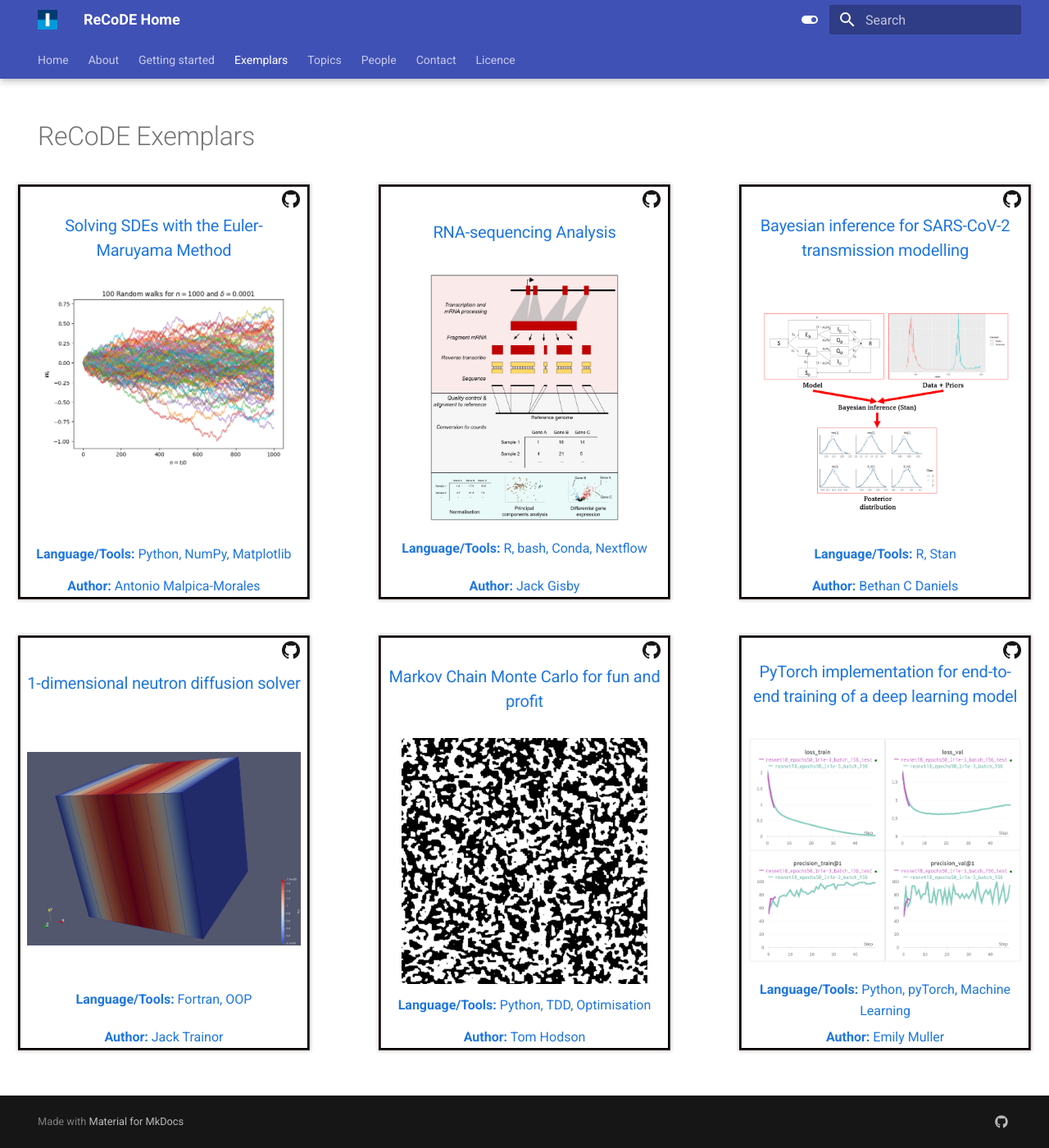
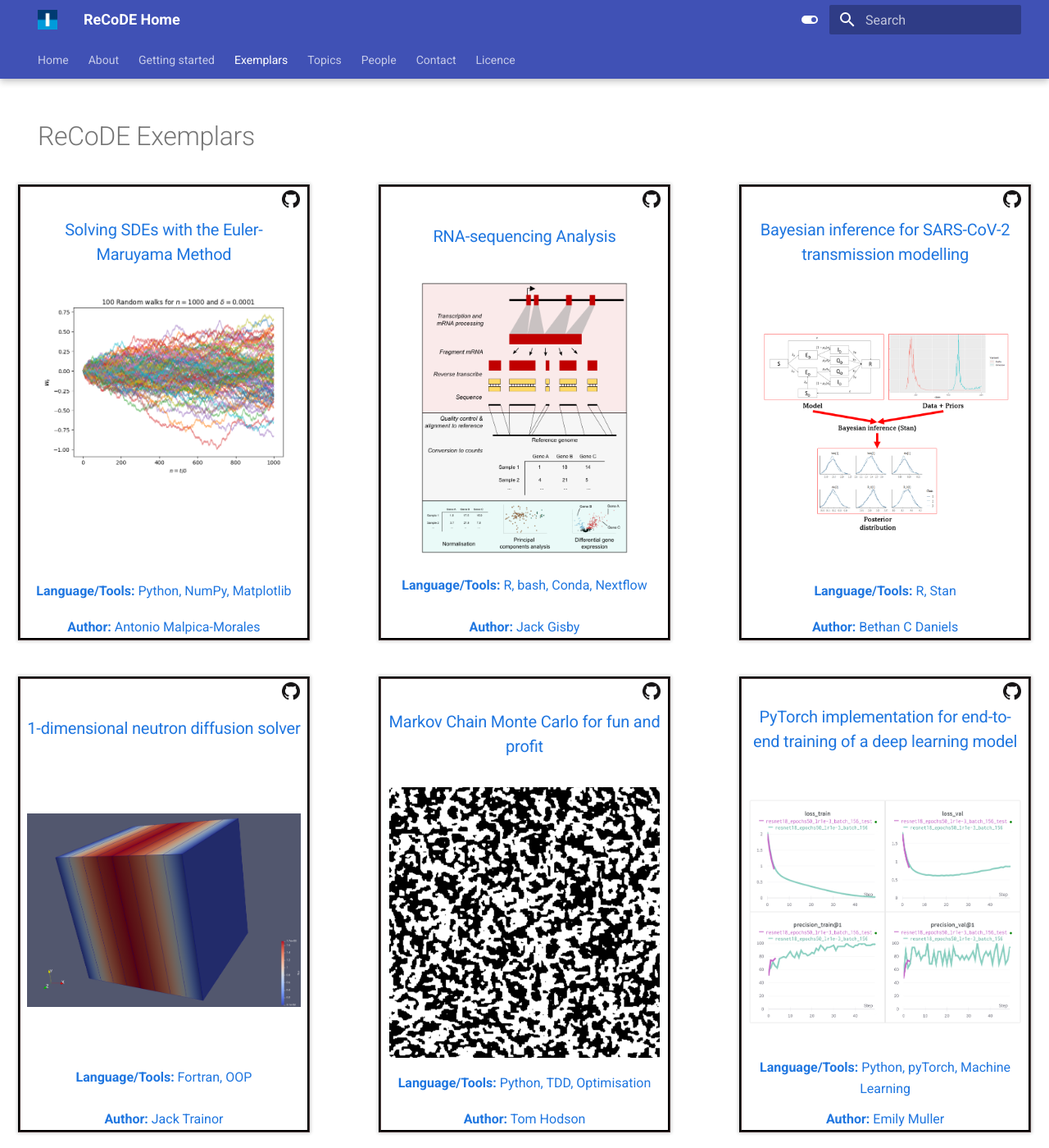
Before and after one commit to ImperialCollegeLondon/ReCoDE-home, an MkDocs documentation site: the page built from docs/exemplars/index.md, in a window 1280 px wide and 1400 px high. Shown: the whole window at 82% size. Built offline with MkDocs 1.6.1 and Material for MkDocs 9.7.7, drawn with Linux system fonts in a browser that asks for light colours.

Commit message:
fix: adjust height of cards

```diff
--- a/docs/stylesheets/extra.css
+++ b/docs/stylesheets/extra.css
@@ -31,7 +31,7 @@
     outline-style:groove;
     outline-color:rgb(79, 61, 61);
     width:  350px;
-    height: 500px;
+    height: 550px;
     display: flex;
     flex-direction: column;
     padding: 0 8px;
```
